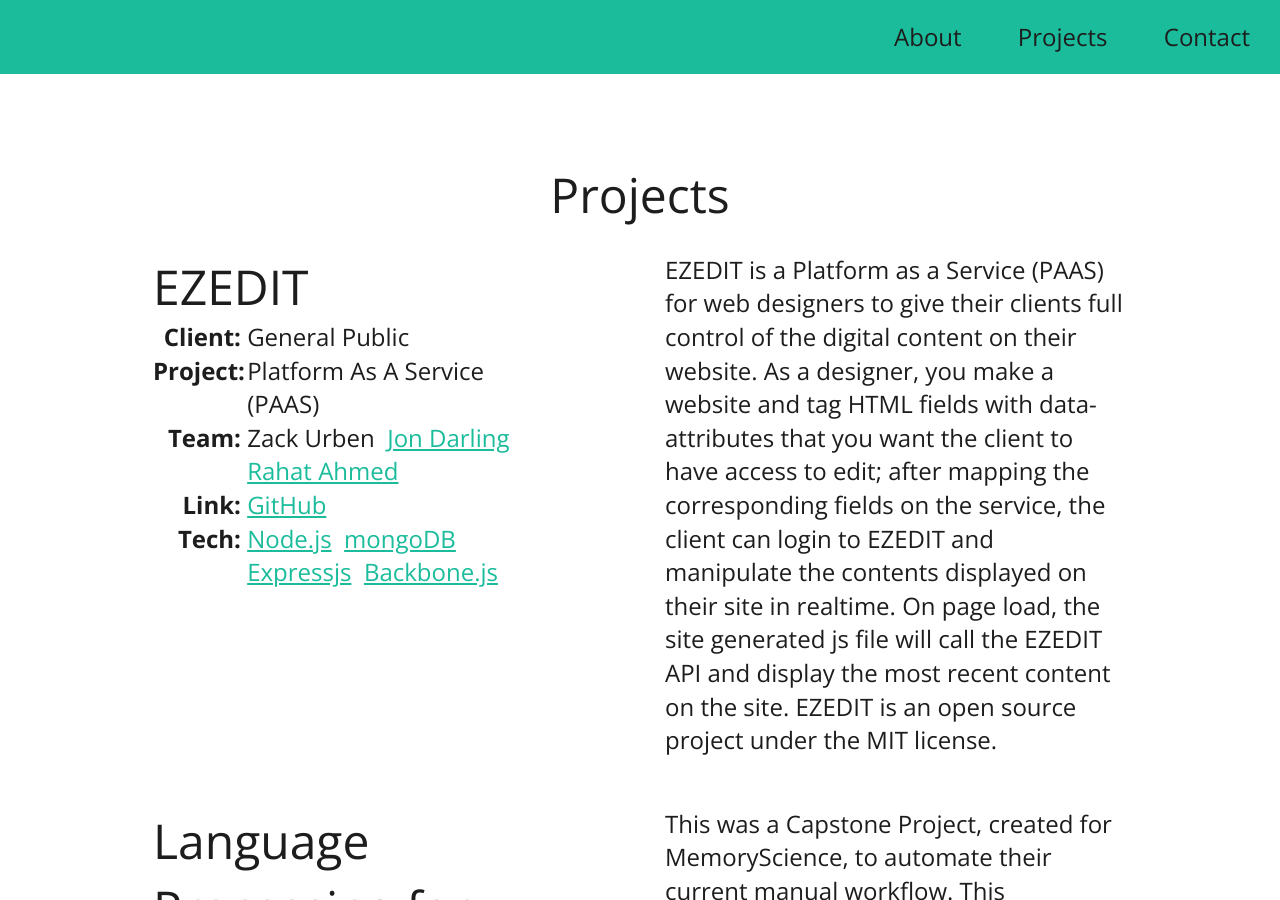
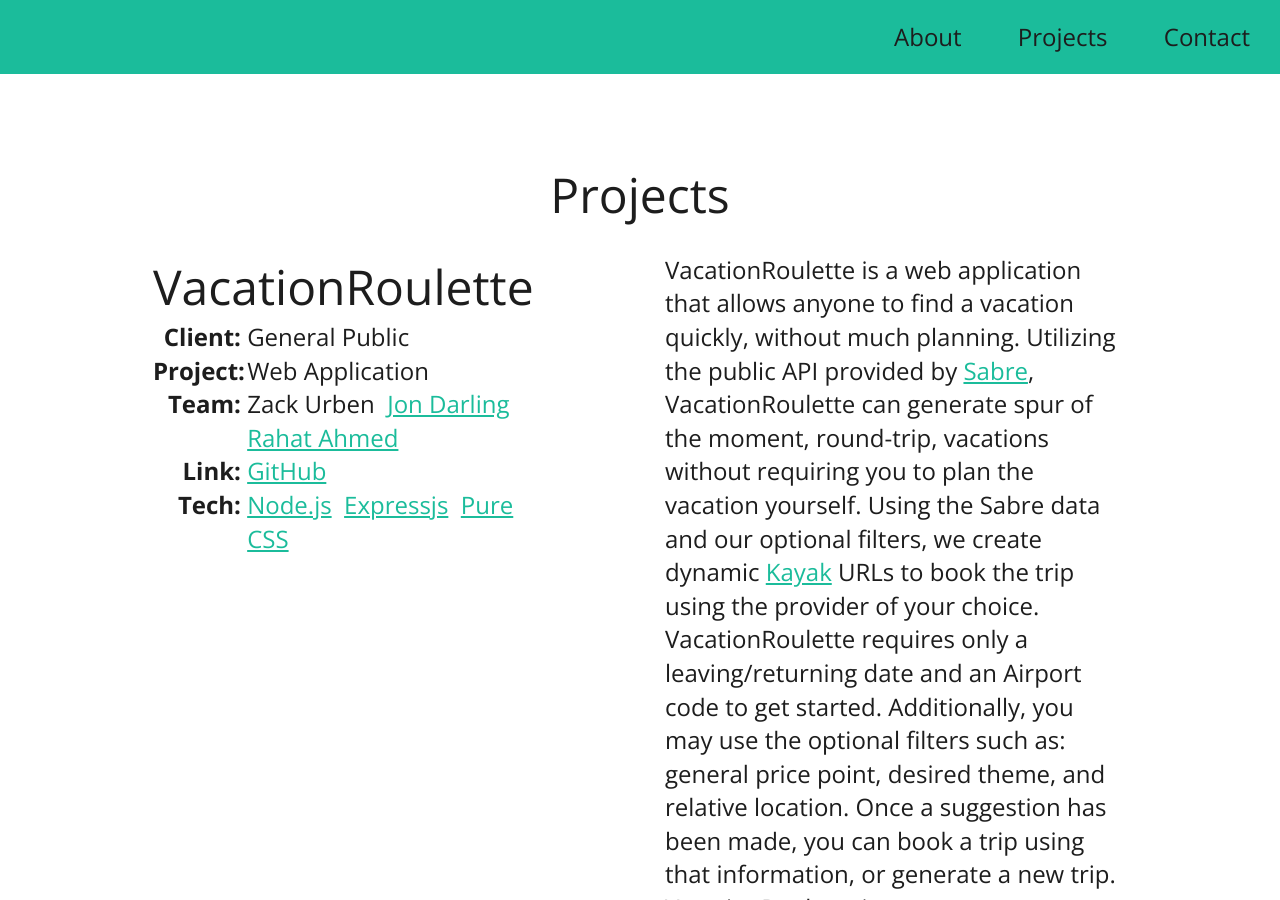
Before and after one commit to zackurben/zackurben.github.io, a Jekyll site: the page built from index.html, in a window 1280 px wide and 900 px high, scrolled down 2641 px. Built offline with Jekyll 4.4.1, drawn with Linux system fonts in a browser that asks for light colours; some of the changed text lies outside the part shown.

Commit message:
Adding new content.

```diff
--- a/_config.yml
+++ b/_config.yml
@@ -1,8 +1,8 @@
 # Site settings
 title: "Zack Urben"
 description: The personal website for Zack Urben. A place where developers can REST and learn codefu.
-baseurl: "" # the subpath of your site, e.g. /blog/
-url: "http://www.zackurben.com" # the base hostname & protocol for your site
+baseurl: ""
+url: "http://zackurben.com"
 
 # Social Info
 email: "zackurben@gmail.com"
@@ -11,6 +11,63 @@
 linkedin_profile: "https://www.linkedin.com/in/zackurben"
 
 projects:
+  - name: "VacationRoulette"
+    client: "General Public"
+    project: "Web Application"
+    team:
+      - name: "Zack Urben"
+        link: "#"
+      - name: "Jon Darling"
+        link: "http://jmdarling.com/"
+      - name: "Rahat Ahmed"
+        link: "http://rahatah.me/d/"
+    link:
+      - label: "GitHub"
+        link: "https://github.com/vacationroulette/vacationroulette"
+    tech:
+      - label: "Node.js"
+        link: "http://nodejs.org/"
+      - label: "Expressjs"
+        link: "http://expressjs.com/"
+      - label: "Pure CSS"
+        link: "http://purecss.io/"
+    about: "VacationRoulette is a web application that allows anyone to find a vacation quickly, without much planning.
+            Utilizing the public API provided by <a href=\"https://developer.sabre.com/\">Sabre</a>, VacationRoulette
+            can generate spur of the moment, round-trip, vacations without requiring you to plan the vacation yourself.
+            Using the Sabre data and our optional filters, we create dynamic <a href=\"http://www.kayak.com/\">Kayak</a>
+            URLs to book the trip using the provider of your choice. VacationRoulette requires only a leaving/returning
+            date and an Airport code to get started. Additionally, you may use the optional filters such as: general
+            price point, desired theme, and relative location. Once a suggestion has been made, you can book a trip
+            using that information, or generate a new trip. VacationRoulette is an open source project under the MIT
+            license, and was made for <a href=\"http://hackdfw.com/\">HackDFW</a>."
+  - name: "zackurben.com"
+    client: "General Public"
+    project: "Website"
+    team:
+      - name: "Zack Urben"
+        link: "#"
+    link:
+      - label: "GitHub"
+        link: "https://github.com/zackurben/zackurben.github.io"
+    tech:
+      - label: "Jekyll"
+        link: "http://jekyllrb.com/"
+      - label: "Sass"
+        link: "http://sass-lang.com/"
+      - label: "jQuery"
+        link: "http://jquery.com/"
+      - label: "normalize.css"
+        link: "http://necolas.github.io/normalize.css/"
+      - label: "Chart.js"
+        link: "http://www.chartjs.org/"
+      - label: "Modernizr"
+        link: "http://modernizr.com/"
+    about: "My profile website is the test bed that enables me to learn new technology. For this website, I created just
+           about everything, from the design to the custom grid. I wanted to make a static website where I could play
+           curator for my living resume. I deployed Jekyll to create static pages, so I could harness the power of its
+           templating engine, and in the future, its blogging platform. The main motivation behind this project, other
+           than purely having a portfolio website, was to get more acquainted with front end development. I used Sass to
+           better design a responsive project with more dynamic break points for a given display."
   - name: "EZEDIT"
     client: "General Public"
     project: "Platform As A Service (PAAS)"
@@ -33,12 +90,15 @@
         link: "http://expressjs.com/"
       - label: "Backbone.js"
         link: "http://backbonejs.org/"
+      - label: "Bootstrap"
+        link: "http://getbootstrap.com/"
     about: "EZEDIT is a Platform as a Service (PAAS) for web designers to give their clients full control of the
             digital content on their website. As a designer, you make a website and tag HTML fields with
             data-attributes that you want the client to have access to edit; after mapping the corresponding
             fields on the service, the client can login to EZEDIT and manipulate the contents displayed on their site
             in realtime. On page load, the site generated js file will call the EZEDIT API and display the most recent
-            content on the site. EZEDIT is an open source project under the MIT license."
+            content on the site. EZEDIT is an open source project under the MIT license, and was made for
+            <a href=\"http://hackutd.co/\">Hack_UTD</a>."
   - name: "Language Processing for Education"
     client: "MemoryScience"
     project: "Application"
--- a/_sass/_base.scss
+++ b/_sass/_base.scss
@@ -5,7 +5,11 @@
   color: $text-primary-color;
   font-family: 'Open Sans', sans-serif;
   font-weight: 300 !important;
-  background: url('../img/dallas.jpg') no-repeat center center fixed;
+  background: url('../img/dallas.jpg');
+
+  background-repeat: no-repeat;
+  background-position: center center;
+  background-attachment: fixed;
 
   -webkit-background-size: cover;
   -moz-background-size: cover;
```
